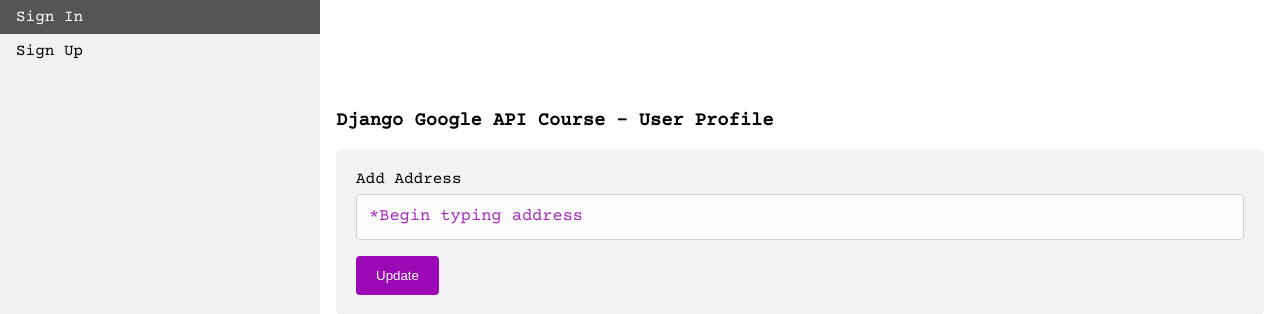
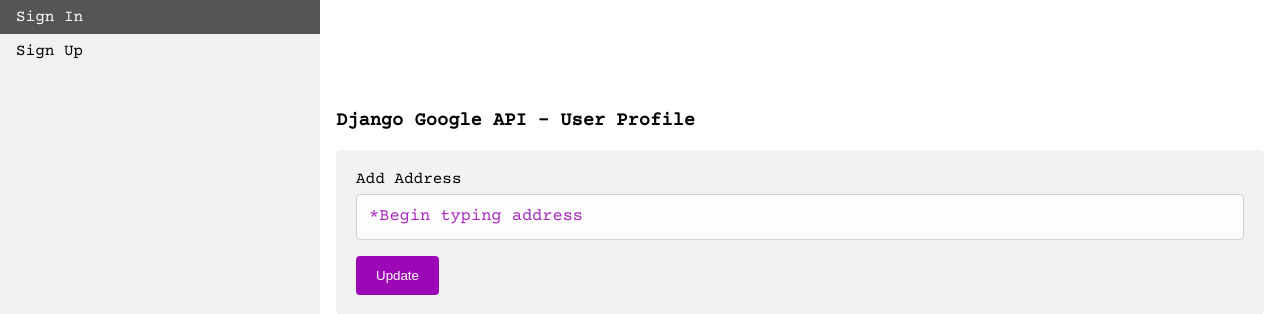
Before and after one commit to hemanth5623/Navigation-Maps, a Django app: template Navigation Maps/Navigation Maps/templates/users/profile.html in a window 1280 px wide. Shown: the top 314 px of the page. Run offline with Django 3.2, Linux system fonts and the light colour scheme; tables that the repository leaves empty hold one stand-in row (values such as "Sample post"); the template is opened without the code that fills it: values that come from a table or form of the project are taken from there, most other values are stand-ins (such as "Sample title", 1, 10 or a date in 2020); some libraries are stand-ins or nearby versions.

Commit message:
Update profile.html

```diff
--- a/Navigation Maps/Navigation Maps/templates/users/profile.html
+++ b/Navigation Maps/Navigation Maps/templates/users/profile.html
@@ -9,7 +9,7 @@
 
 {% block content %}
 
-<h3>Django Google API Course - User Profile</h3>
+<h3>Django Google API - User Profile</h3>
 
 <div class="container">
   {% if request.user.userprofile.has_profile %}
```
